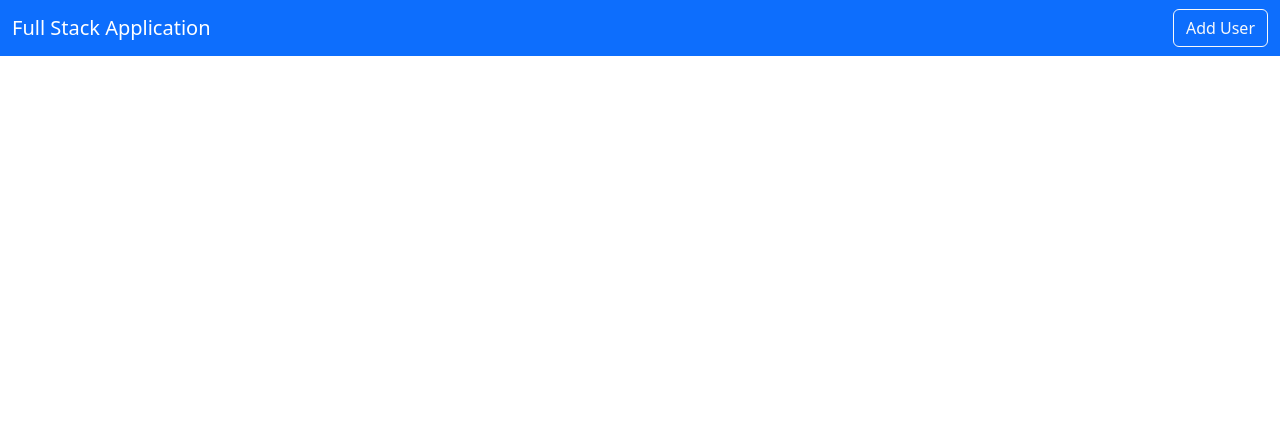
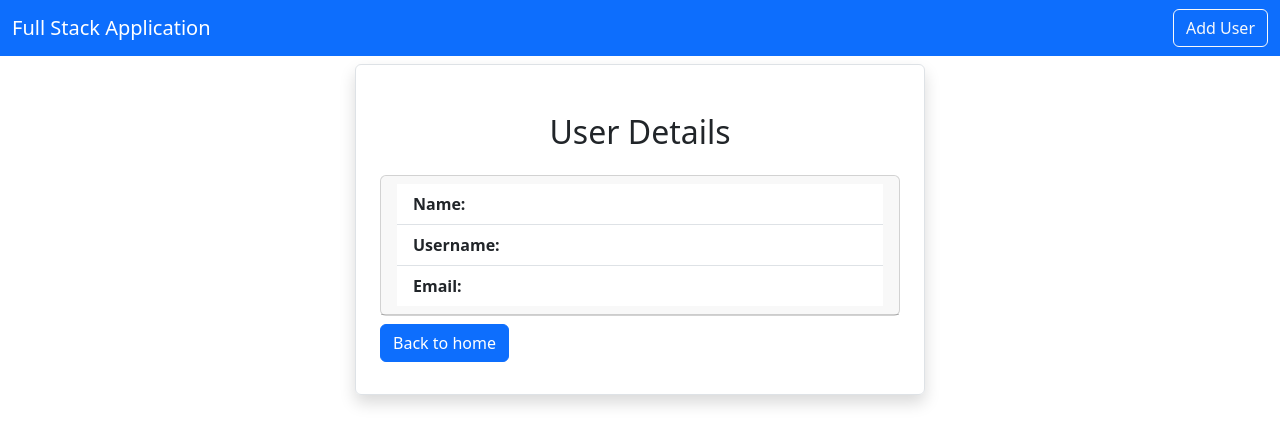
Before and after one commit to finnvirajgithub/User-Management-Full-Stack-crud-frontend-ReactJS, a React (Vite) app: page /viewuser/1 in a window 1280 px wide. Shown: the top 444 px of the page. Built offline with nearby package versions, Linux system fonts and the light colour scheme; no server answers.

Commit message:
view each user

```diff
--- a/src/App.tsx
+++ b/src/App.tsx
@@ -6,6 +6,7 @@
 import { BrowserRouter as Router, Routes, Route } from "react-router-dom";
 import Adduser from './Users/adduser';
 import Edituser from './Users/edituser';
+import Viewuser from './Users/viewuser';
 
 function App() {
 
@@ -19,6 +20,7 @@
               <Route exact path="/" element={<Home />}/>
               <Route exact path="/adduser" element={<Adduser />}/>
               <Route exact path='/edituser/:id' element={<Edituser />}/>
+              <Route exact path="/viewuser/:id" element={<Viewuser />}/>
             </Routes>
 
           </Router>
--- a/src/Pages/home.tsx
+++ b/src/Pages/home.tsx
@@ -44,7 +44,7 @@
                   <td style={{textAlign:"center", verticalAlign:"middle"}}>{user.username}</td>
                   <td style={{textAlign:"center", verticalAlign:"middle"}}>{user.email}</td>
                   <td style={{textAlign:"center", verticalAlign:"middle"}}>
-                    <button className="btn btn-primary mx-2">View</button>
+                    <Link className="btn btn-primary mx-2" to={`/viewuser/${user.id}`}>View</Link>
                     <Link className="btn btn-outline-primary mx-2"
                     to={`/edituser/${user.id}`}
                     >Edit</Link>
--- a/src/Users/viewuser.tsx
+++ b/src/Users/viewuser.tsx
@@ -0,0 +1,54 @@
+import axios from "axios";
+import { useEffect, useState } from "react";
+import { Link, useParams } from "react-router-dom";
+
+
+export default function Viewuser() {
+
+    const [user ,setUser] = useState({
+        name:"",
+        username:"",
+        email:""
+    })
+
+    const {id} = useParams();
+
+    useEffect(()=> {
+        loadUser();
+    }, [])
+
+    const loadUser = async ()=> {
+        const result = await axios.get(`http://localhost:8080/user/${id}`);
+        setUser(result.data);
+    }
+
+  return (
+    <div className='container'>
+       <div className='row'>
+        <div className='col-md-6 offset-md-3 border rounded p-4 mt-2 shadow'>
+            <h2 className="text-center m-4">User Details</h2>
+
+            <div className="card">
+                <div className="card-header">
+                    <ul className="list-group list-group-flush">
+                        <li className="list-group-item">
+                            <b>Name: </b>
+                            {user.name}
+                        </li>
+                        <li className="list-group-item">
+                            <b>Username: </b>
+                            {user.username}
+                        </li>
+                        <li className="list-group-item">
+                            <b>Email: </b>
+                            {user.email}
+                        </li>
+                    </ul>
+                </div>
+            </div>
+            <Link className="btn btn-primary my-2" to={"/"}>Back to home</Link>
+        </div>
+       </div>
+    </div>
+  )
+}
```
